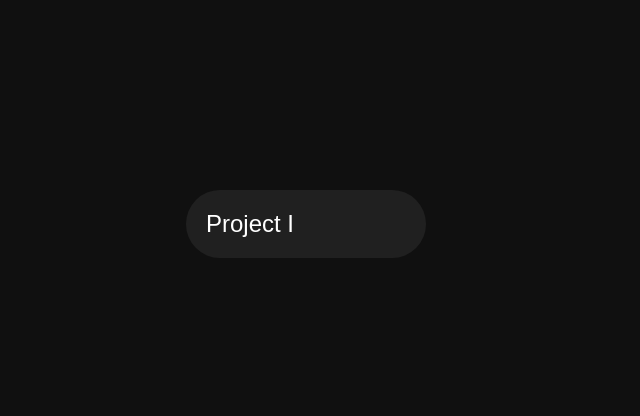
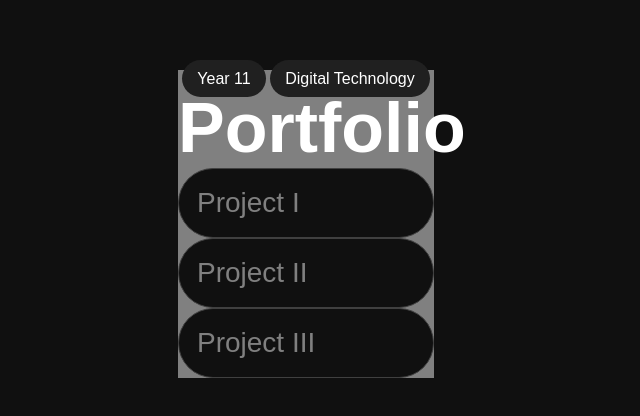
Before and after one commit to Cy35873/Year-11-Portfolio, a plain HTML site: page index.html in a window 1280 px wide. Shown: the part 176-592 px from the top of the page, without its empty margins (334-974 px from the left). Drawn offline with Linux system fonts and the light colour scheme; grey boxes are pictures that could not be loaded; a web font is replaced by a local one.

Commit message:
step 1.1

```diff
--- a/index.css
+++ b/index.css
@@ -2,6 +2,8 @@
 :root {
     font-family:Inter, sans-serif;
     font-feature-settings:'liga' 1, 'calt' 1; /* fix for Chromium */
+
+    --jint-transition:all 0.4s cubic-bezier(0.196, 0.45, 0.372, 1);
   }
   @supports (font-variation-settings: normal) {
     :root { font-family: InterVariable, sans-serif; }
@@ -12,42 +14,88 @@ body {
     color:white;
     text-align:center;
     display: flex;
+    flex-flow: column;
     justify-content: center;  /* Horizontally center */
-    align-items: center;  /* Vertically center */
-    height: 100vh;  /* Full viewport height */
     margin: 0;
+    gap:10px;
+    height:100vh;
+    animation: all 0.7s forwards;
+    filter: blur(10px);
+    opacity:0;
+    margin:0px 40%
 }
 
 .section {
-    background:#202020;
-    padding:20px 20px;
+    background:#101010;
+    padding:10px 10px;
     border-radius:35px;
     text-align:left;
     gap:0;
+    user-select:none;
+    border:1px solid #404040;
+    cursor:pointer;
+    transition:var(--jint-transition);
 }
+
+.section:hover{
+    background:#202020;
+    border:1px solid #00000000;
+}
+
+h1 {
+    font-size:70px;
+    margin:0;
+    font-weight:550;
+    width:20vw;
+    text-align:left;
+}
+
+@keyframes all {
+    to {
+      filter: blur(0);
+      opacity:1
+    }
+  }
 
 p {
     margin:0;
     margin-bottom:0px;
-    font-size:24px;
-    transition:all 0.5s cubic-bezier(0.144, 0.727, 0.27, 1);
+    font-size:28px;
+    transition:var(--jint-transition);
+    padding:8px;
+    color:#808080
 }
 
+
 .section-img {
-    width:200px;
+    width:100%;
     height:0px;
     object-fit:cover;
-    transition:all 0.5s cubic-bezier(0.144, 0.727, 0.27, 1);
+    transition:var(--jint-transition);
     display:block;
-    border-radius:15px;
-    filter:blur(5px);
+    border-radius:25px;
+    filter:blur(10px);
+    opacity:0;
+    background-color:#101010;
 }
 
 .section:hover .section-img {
-    height:100px;
+    height:15vw;
     filter:blur(0px);
+    opacity:1;
 }
 
 .section:hover p {
-    margin-bottom:10px;
+    margin-bottom:6px;
+    color:#ffffff;
 }
+
+pill {
+    background:#202020;
+    padding:10px 15px;
+    border-radius:20px;
+}
+
+.pills {
+    background:gray;
+}
--- a/index.html
+++ b/index.html
@@ -12,10 +12,27 @@
     <link rel="stylesheet" href="https://rsms.me/inter/inter.css">
 </head>
 <body>
+    <div class="pills">
+        <pill>Year 11</pill>
+        <pill>Digital Technology</pill>
+    <div class="pills">
+    <h1>
+        Portfolio
+    </h1>
     <div class="section">
         <p>Project I</p>
         <img class="section-img" src="https://external-content.duckduckgo.com/iu/?u=https%3A%2F%2Fhips.hearstapps.com%2Fhmg-prod%2Fimages%2Fmt-assiniboine-provincial-park-at-sunrise-royalty-free-image-1623253564.jpg&f=1&nofb=1&ipt=5044f0b58a2bcb3a743d8cede43fa2ecff217ba244cb214a2c6616a3c5396c09&ipo=images">
     </div>
+    <body>
+        <div class="section">
+            <p>Project II</p>
+            <img class="section-img" src="https://external-content.duckduckgo.com/iu/?u=http%3A%2F%2Fwallpapercave.com%2Fwp%2FCvpagG1.jpg&f=1&nofb=1&ipt=2a60a1919a2183d2fb6e90b9e6612ef9dc2b37f4daa9bf2df9fd30fef7543838&ipo=images">
+        </div>
+        <body>
+            <div class="section">
+                <p>Project III</p>
+                <img class="section-img" src="https://external-content.duckduckgo.com/iu/?u=https%3A%2F%2Fs3-eu-central-1.amazonaws.com%2Fzapdrupalfilesprod%2Fjint%2Fstyles%2Flarge_scale%2Fs3%2Fmedia%2Fimages%2F2020-04%2Flogo_jint_rgb.png%3Fitok%3DKE6-2TxB&f=1&nofb=1&ipt=49f422c0df24964ea09527a940b1cf3504f343a3c7ca1d26f21dc13a28520c79&ipo=images">
+            </div>
     <!-- javascript -->
     <script src="index.js"></script>
 </body>
```
